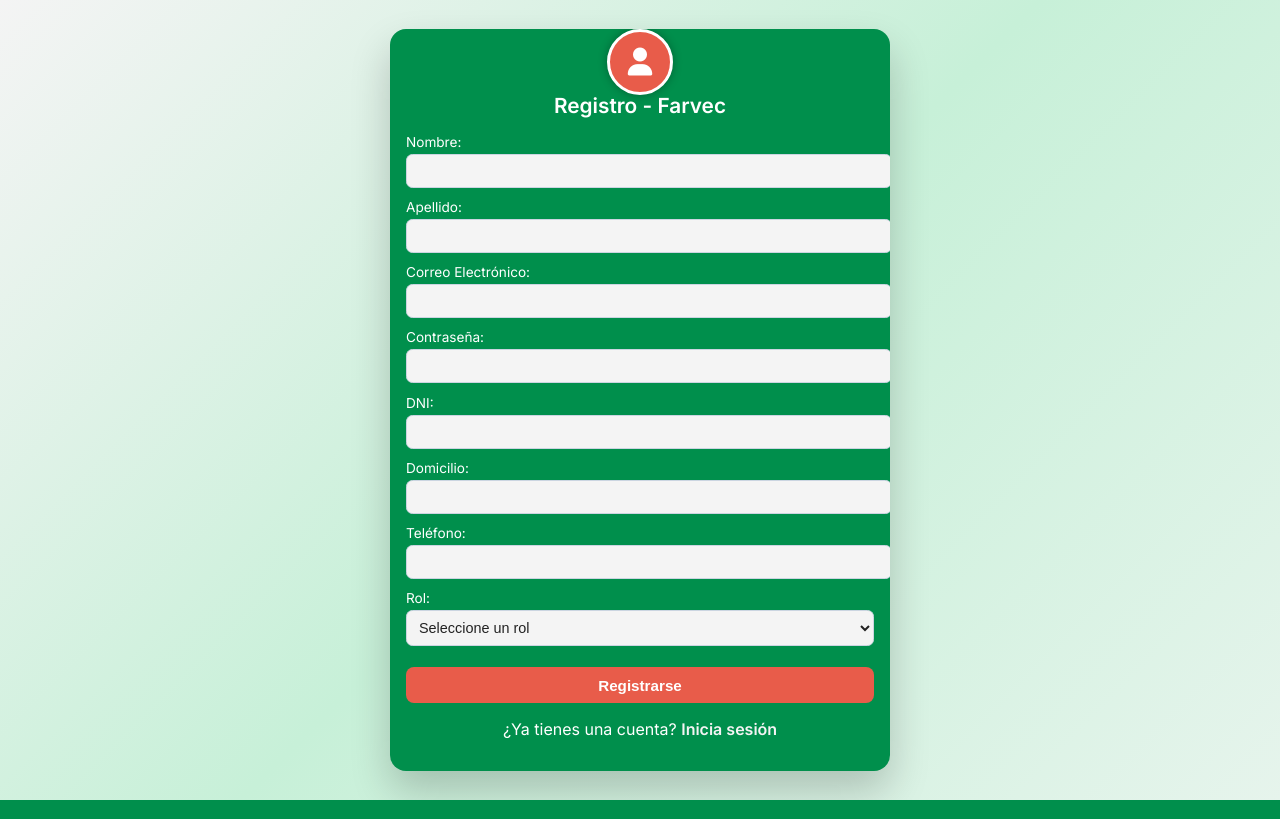
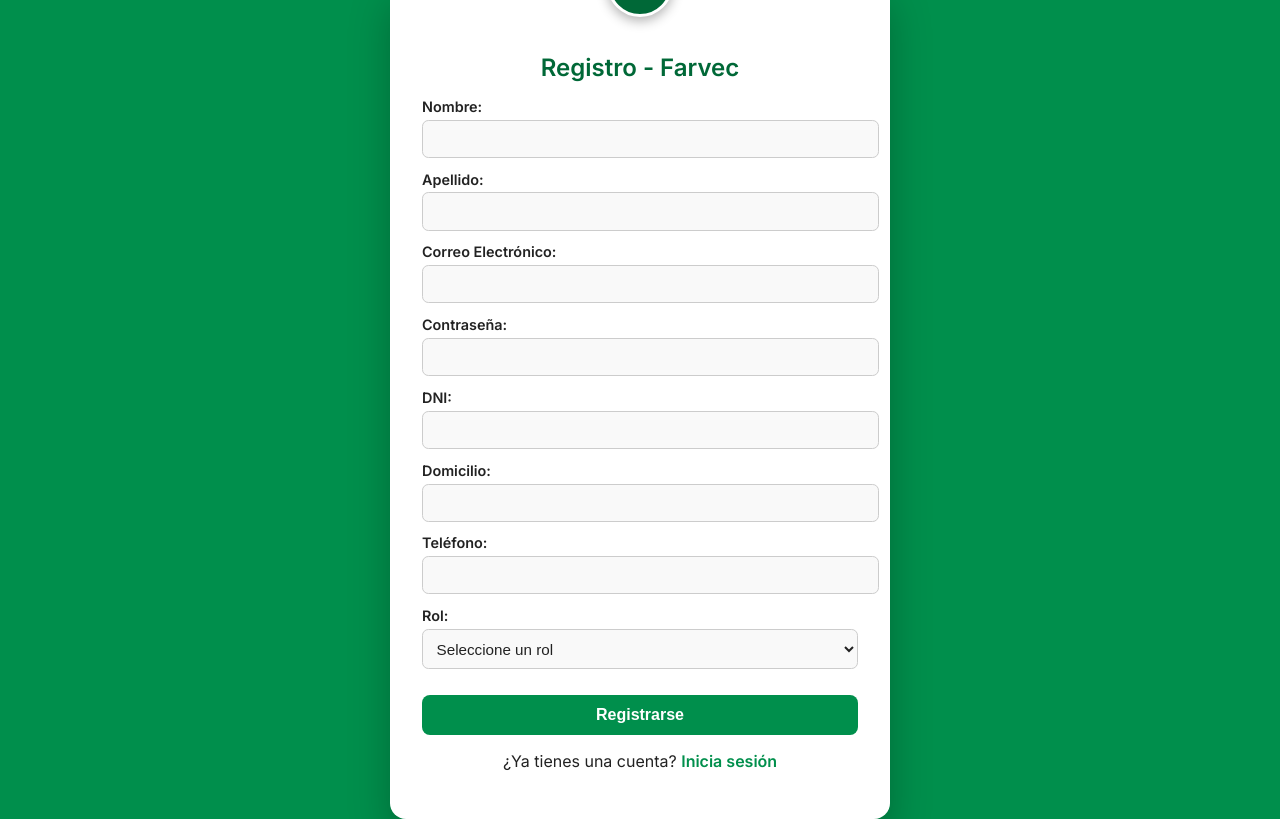
Before and after one commit to FrancoVega852/Sistema-de-una-Farmacia, a PHP site: page /Registro.php in a window 1280 px wide. Run offline with PHP 8.4, Linux system fonts and the light colour scheme.

Commit message:
Add files via upload
actuaizacion de modulo login y registro

```diff
--- a/Registro.php
+++ b/Registro.php
@@ -6,17 +6,15 @@
 
 if ($_SERVER['REQUEST_METHOD'] === 'POST') {
     $nombre     = trim($_POST['nombre']);
-    $apellido   = trim($_POST['apellido']); // en tu BD no hay campo "apellido"
-    $dni        = trim($_POST['dni']);      // tampoco hay "dni"
-    $domicilio  = trim($_POST['domicilio']); // ni "domicilio"
+    $apellido   = trim($_POST['apellido']);
+    $dni        = trim($_POST['dni']);
+    $domicilio  = trim($_POST['domicilio']);
     $correo     = trim($_POST['correo']);
-    $telefono   = trim($_POST['telefono']); // tampoco hay "telefono" en Usuario
+    $telefono   = trim($_POST['telefono']);
     $contrasena = $_POST['contrasena'];
-    $rol        = $_POST['rol']; // Cliente / Empleado / Farmaceutico / Administrador
+    $rol        = $_POST['rol'];
 
-    // ⚠️ Tu tabla Usuario solo tiene: nombre, email, usuario, password, rol
     $usuario_generado = strtolower(explode('@', $correo)[0]);
-
     $sql = "INSERT INTO Usuario (nombre, email, usuario, password, rol) VALUES (?, ?, ?, ?, ?)";
     $stmt = $conn->conexion->prepare($sql);
 
@@ -43,14 +41,14 @@
       --verde: #008f4c;
       --verde-oscuro: #006837;
       --blanco: #ffffff;
-      --gris: #f4f4f4;
       --acento: #e85c4a;
+      --texto: #222222;
     }
 
     body {
       margin: 0;
       font-family: 'Inter', sans-serif;
-      background: linear-gradient(135deg, var(--gris), #c7f0d8, #e6f4ec);
+      background: var(--verde);  /* ✅ Fondo verde como en el login */
       display: flex;
       justify-content: center;
       align-items: center;
@@ -61,70 +59,66 @@
     }
 
     .form-container {
-      background-color: var(--verde);
-      padding: 1.0rem;
+      background-color: var(--blanco);
+      padding: 2rem;
       border-radius: 1rem;
-      box-shadow: 0 20px 40px rgba(0, 0, 0, 0.2);
+      box-shadow: 0 20px 40px rgba(0, 0, 0, 0.25);
       width: 100%;
       max-width: 500px;
       box-sizing: border-box;
       position: relative;
-      overflow: hidden;
-      display: flex;
-      flex-direction: column;
-      align-items: center;
-      color: var(--blanco);
+      animation: slideUp 1s ease;
     }
 
     .avatar {
       position: absolute;
-      top: -0px;
+      top: -30px;
       left: 50%;
       transform: translateX(-50%);
       width: 60px;
       height: 60px;
-      background-color: var(--acento);
+      background-color: var(--verde-oscuro);
       border-radius: 50%;
       display: flex;
       justify-content: center;
       align-items: center;
       color: var(--blanco);
       font-size: 28px;
-      box-shadow: 0 0 10px rgba(0, 0, 0, 0.3);
+      box-shadow: 0 4px 12px rgba(0,0,0,0.3);
       border: 3px solid var(--blanco);
     }
 
     .form-container h2 {
-      font-size: 1.3rem;
-      color: var(--blanco);
-      margin-top: 3rem;
+      font-size: 1.5rem;
+      color: var(--verde-oscuro);
+      margin-top: 2.5rem;
       margin-bottom: 1rem;
       text-align: center;
-      width: 100%;
     }
 
     form { width: 100%; }
 
     .input-group {
-      margin-bottom: 0.7rem;
+      margin-bottom: 0.8rem;
       width: 100%;
     }
 
     .input-group label {
       display: block;
-      font-size: 0.85rem;
-      color: var(--blanco);
-      margin-bottom: 0.25rem;
+      font-size: 0.9rem;
+      color: var(--texto);
+      margin-bottom: 0.3rem;
+      font-weight: 600;
     }
 
     .input-group input,
     .input-group select {
       width: 100%;
-      padding: 0.5rem;
-      font-size: 0.9rem;
-      border: 1px solid #cbd5e1;
+      padding: 0.6rem;
+      font-size: 0.95rem;
+      border: 1px solid #ccc;
       border-radius: 0.4rem;
-      background: var(--gris);
+      background: #f9f9f9;
       color: #222;
       transition: 0.3s border-color ease;
     }
@@ -137,20 +131,20 @@
 
     .btn {
       width: 100%;
-      background-color: var(--acento);
+      background-color: var(--verde);
       color: var(--blanco);
       font-weight: 600;
       border: none;
-      padding: 0.6rem;
-      font-size: 0.95rem;
+      padding: 0.7rem;
+      font-size: 1rem;
       border-radius: 0.5rem;
       cursor: pointer;
       transition: background-color 0.3s ease, transform 0.2s ease;
-      margin-top: 0.6rem;
+      margin-top: 0.8rem;
     }
 
     .btn:hover {
-      background-color: #d94c3c;
+      background-color: var(--verde-oscuro);
       transform: scale(1.03);
     }
 
@@ -159,29 +153,28 @@
       text-align: center;
       font-weight: bold;
       color: var(--acento);
-      background: var(--blanco);
+      background: #ffecec;
       padding: 0.4rem;
       border-radius: 0.4rem;
       font-size: 0.9rem;
     }
 
-    p { margin-top: 1rem; color: var(--blanco); }
+    p { margin-top: 1rem; text-align: center; color: var(--texto); }
 
     p a {
-      color: var(--gris);
+      color: var(--verde);
       text-decoration: none;
       font-weight: 600;
       transition: color 0.3s ease;
     }
 
     p a:hover {
-      color: var(--blanco);
+      color: var(--verde-oscuro);
       text-decoration: underline;
     }
 
-    @keyframes fadeIn {
-      from { opacity: 0; } to { opacity: 1; }
-    }
+    @keyframes fadeIn { from { opacity: 0; } to { opacity: 1; } }
+    @keyframes slideUp { from { transform: translateY(50px); opacity: 0; } to { transform: translateY(0); opacity: 1; } }
   </style>
 </head>
 <body>
```
Also changed, not shown: 1 other file.
